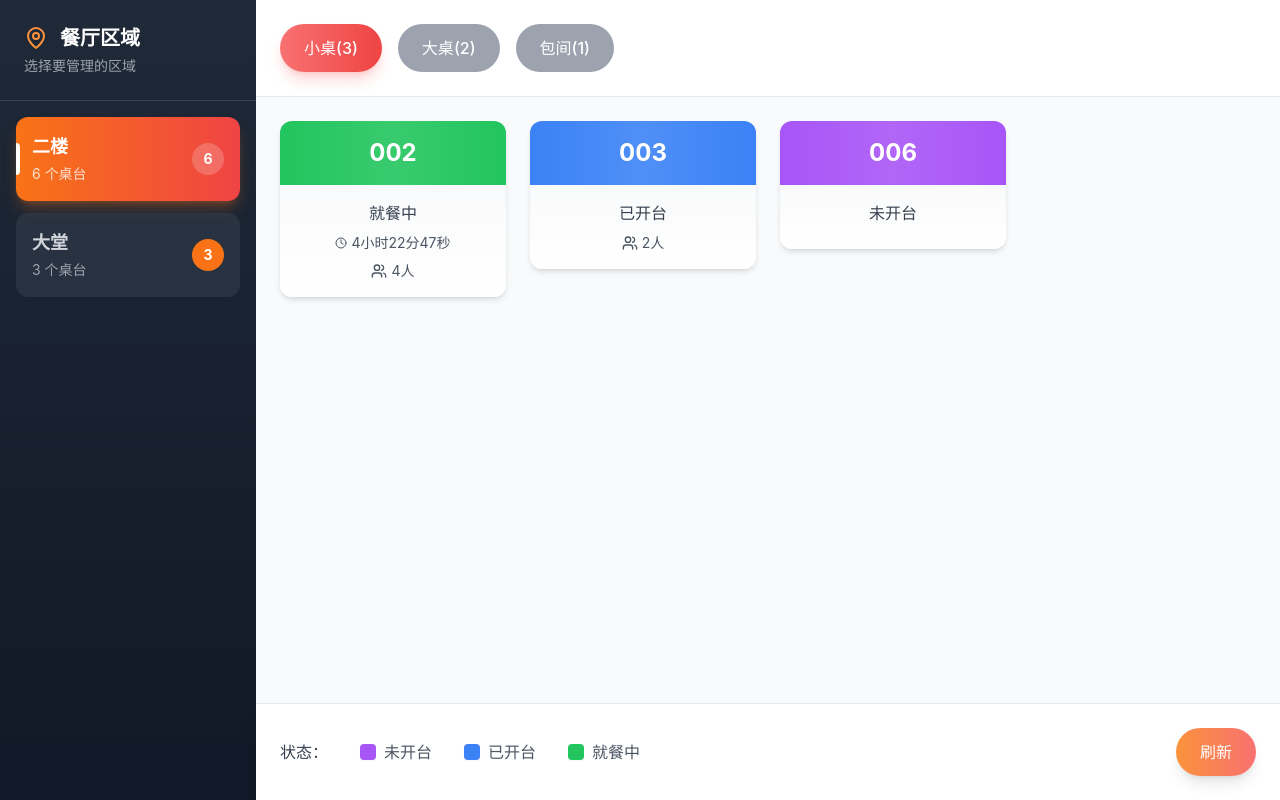
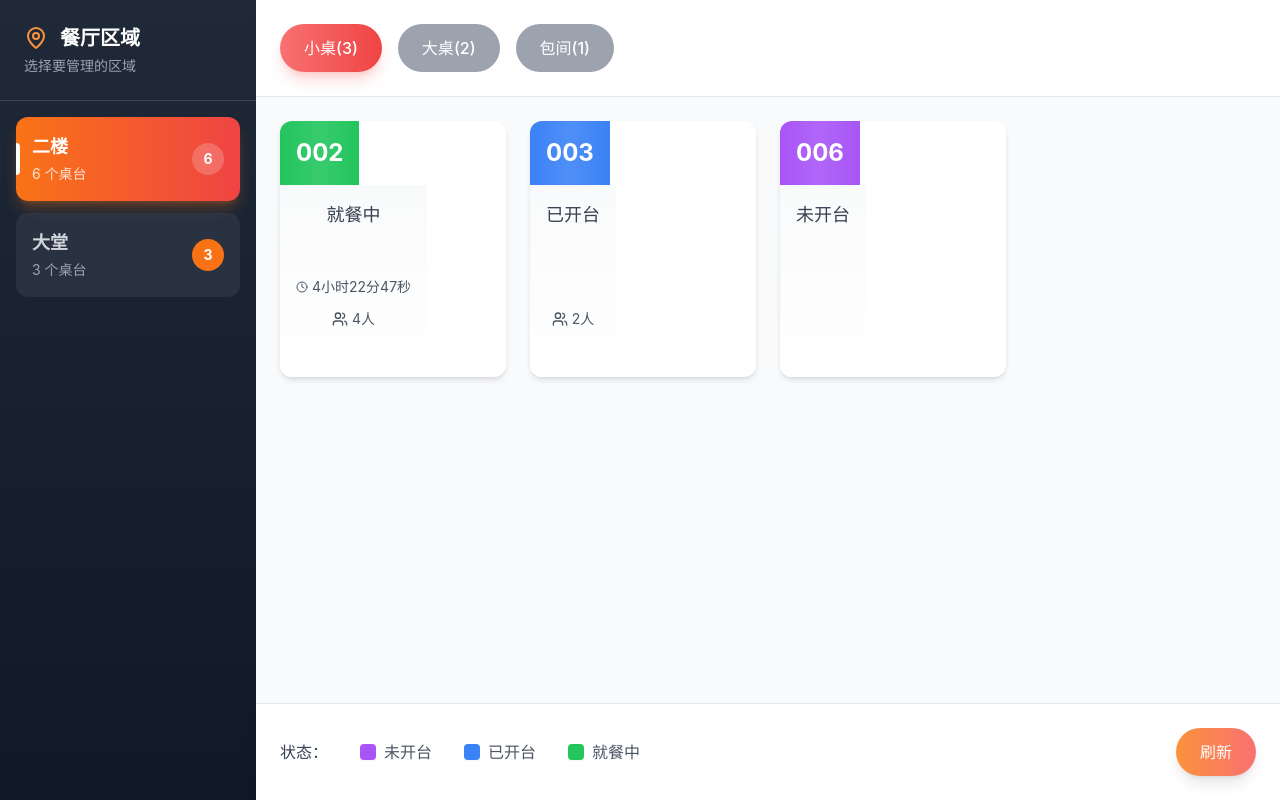
Before and after one commit to doublenian/newretail-web, a React (Vite) app: page /tables in a window 1280 px wide. Built offline with nearby package versions, Linux system fonts and the light colour scheme.

Commit message:
统一桌台卡片大小

```diff
--- a/src/pages/TablesPage.tsx
+++ b/src/pages/TablesPage.tsx
@@ -256,35 +256,48 @@ const TablesPage: React.FC = () => {
                 >
                   <button
                     onClick={() => handleTableClick(table)}
-                    className="group w-full bg-white rounded-xl shadow-md hover:shadow-xl transition-all duration-300 cursor-pointer overflow-hidden transform hover:scale-105"
+                    className="group w-full h-64 bg-white rounded-xl shadow-md hover:shadow-xl transition-all duration-300 cursor-pointer overflow-hidden transform hover:scale-105 flex flex-col"
                   >
-                    {/* 桌台号码头部 */}
-                    <div className={`${config.bgColor} text-white p-4 text-center relative`}>
+                    {/* 桌台号码头部 - 固定高度 */}
+                    <div className={`${config.bgColor} text-white p-4 text-center relative flex-shrink-0`}>
                       <div className="text-2xl font-bold">{table.number}</div>
                       {/* 装饰性渐变 */}
                       <div className="absolute inset-0 bg-gradient-to-r from-transparent via-white/10 to-transparent" />
                     </div>
 
-                    {/* 状态信息区域 */}
-                    <div className="p-4 bg-gradient-to-b from-gray-50 to-white">
-                      <div className="text-center mb-2">
-                        <span className="text-gray-700 font-medium">{config.statusText}</span>
+                    {/* 状态信息区域 - 弹性填充剩余空间 */}
+                    <div className="flex-1 p-4 bg-gradient-to-b from-gray-50 to-white flex flex-col justify-center">
+                      {/* 状态标题 - 固定位置 */}
+                      <div className="text-center mb-4 flex-shrink-0">
+                        <span className="text-gray-700 font-medium text-lg">{config.statusText}</span>
                       </div>
 
-                      {/* 详细信息 */}
-                      {table.duration && (
-                        <div className="text-center text-sm text-gray-600 mb-2 flex items-center justify-center gap-1">
+                      {/* 详细信息区域 - 固定高度容器 */}
+                      <div className="flex-1 flex flex-col justify-center items-center space-y-2 min-h-[60px]">
+                        {/* 时长信息 */}
+                        <div className="h-6 flex items-center justify-center">
+                          {table.duration ? (
+                            <div className="text-sm text-gray-600 flex items-center gap-1">
                               <Clock className="w-3 h-3" />
                               {table.duration}
                             </div>
+                          ) : (
+                            <div className="h-4"></div> // 占位元素保持高度一致
                           )}
+                        </div>
 
-                      {table.customerCount && (
-                        <div className="flex items-center justify-center gap-1 text-sm text-gray-600">
+                        {/* 人数信息 */}
+                        <div className="h-6 flex items-center justify-center">
+                          {table.customerCount ? (
+                            <div className="text-sm text-gray-600 flex items-center gap-1">
                               <Users className="w-4 h-4" />
                               <span>{table.customerCount}人</span>
                             </div>
+                          ) : (
+                            <div className="h-4"></div> // 占位元素保持高度一致
                           )}
+                        </div>
+                      </div>
                     </div>
                   </button>
                 </div>
```
Lines whose indentation alone changed are shown as unchanged.
